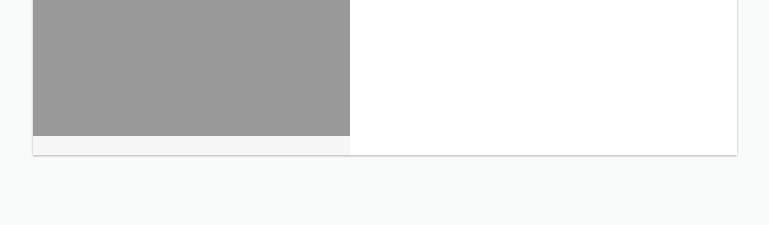
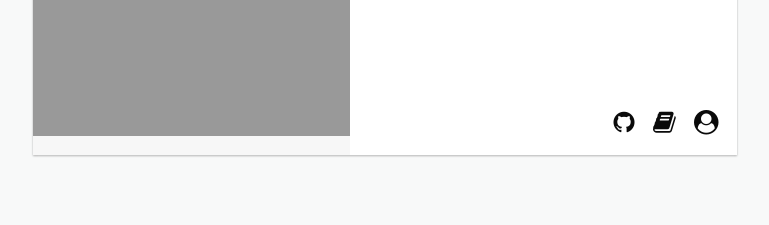
Before and after one commit to cyber-brick-project/cyber-brick-project.github.io, a Jekyll site: the page built from _posts/2019-09-19-about-cyber-brick-project.markdown, in a window 1280 px wide. Shown: the part 1009-1234 px from the top of the page, without its empty margins (255-1024 px from the left). Built offline with Jekyll 4.4.1, drawn with Linux system fonts in a browser that asks for light colours; nearby versions of some CDN libraries.

Commit message:
Fixing social-links include in post.html

```diff
--- a/_layouts/post.html
+++ b/_layouts/post.html
@@ -50,7 +50,7 @@ layout: default
       <div class="profile__container">
         <p>{{ site.profile }}</p>
         <ul class="profile__social">
-          {% include head.html %}
+          {% include social-links.html %}
         </ul>
       </div>
     </div>
```
